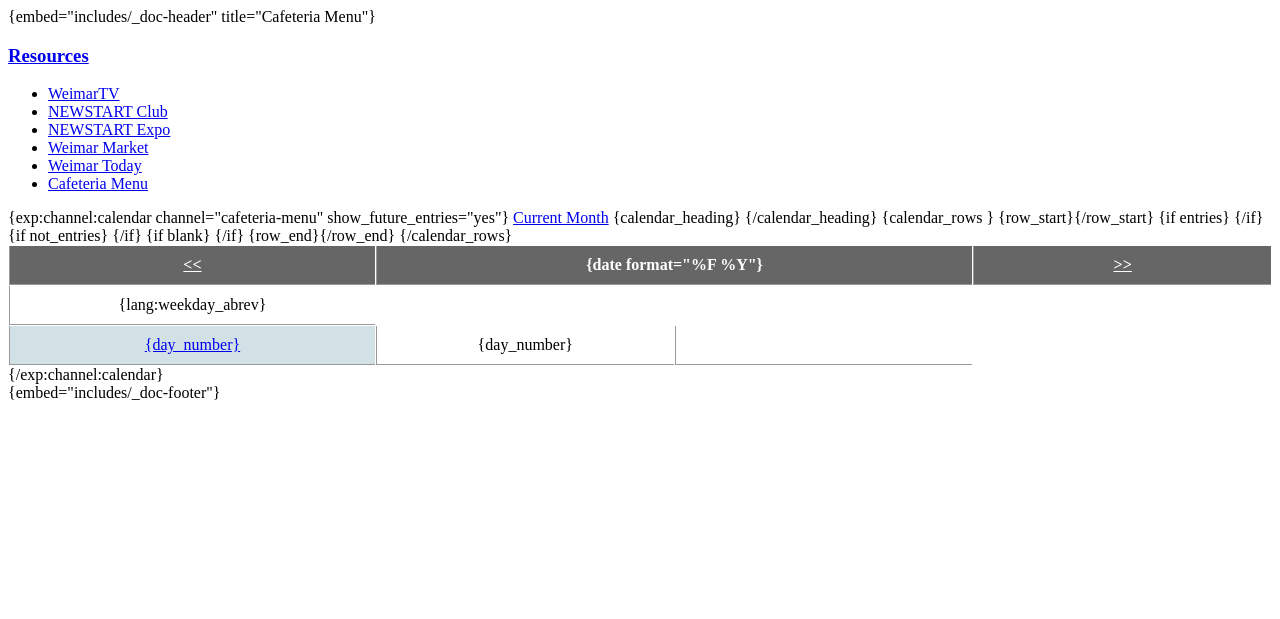
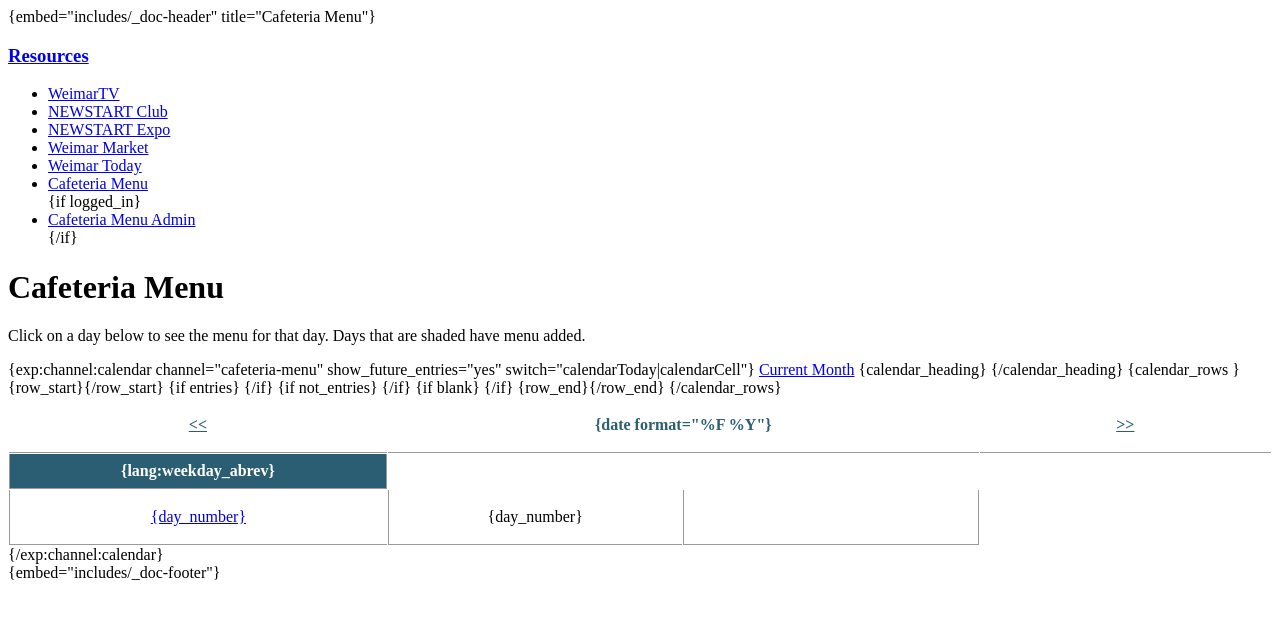
Before and after one commit to logz05/weimar.org, a PHP site: page /cafeteria-menu.php in a window 1280 px wide. Shown: the top 619 px of the page. Run offline with PHP 8.4, Linux system fonts and the light colour scheme; grey boxes are pictures that could not be loaded.

Commit message:
Added a cafeteria menu

```diff
--- a/template-files/resources/cafeteria-menu.php
+++ b/template-files/resources/cafeteria-menu.php
@@ -1,31 +1,53 @@
-
 {embed="includes/_doc-header" title="Cafeteria Menu"}
 <style>
 #calendar td, th {
   border-left: 1px solid #999;
   border-bottom: 1px solid #999;
   width: 120px;
-  padding: 10px 0;
+  padding: 18px 0;
   text-align: center;
 }
-
+#calendar td.weekday {
+  padding: 8px 0;
+  background: #2B5E72;
+  color: #fff;
+  font-weight: 600;
+}
 #calendar table {
   border-right: 1px solid #999;
   border-top: 1px solid #999;
 }
 
 #calendar th {
-  background: #666;
-  color: #fff;
+  background: #fff;
+  color: #2B5E72;
+  border: none;
+  border-bottom: 1px solid #999;
 }
 
 #calendar .other-month {
   background: #eee;
 }
-.current-month {
+td:last-child, th:last-child {
+	border-right: 1px solid #999;
 }
-.current-month.filled {
-  background:#d1e1e6;
+#calendar td.calendarToday {
+  border: 2px solid #2B5E72;
+}
+#calendar td.calendarCell.filled:hover {
+  background: #aec8d0;
+}
+td.calendarCell:hover,
+td.calendarToday:hover {
+  background: #eee;
+}
+
+#calendar td.calendarCell.filled {
+  padding: 0;
+}
+.calendarCell.filled a {
+  display: block;
+  padding: 18px 0;
 }
 #success {
   padding:10px;
@@ -35,7 +57,7 @@
   color:white;
 }
 .calendarMonthLinks a {
-  color:white;
+  color: #2B5E72;
 }
 </style>
 <div id="content-sub" class="rounded">
@@ -47,16 +69,18 @@
       <li><a href="http://newstartclub.com" title="NEWSTART Club">NEWSTART Club</a></li>
       <li><a href="http://newstartexpo.com" title="NEWSTART Expo">NEWSTART Expo</a></li>
       <li><a href="http://weimarmarket.com" title="Weimar Market">Weimar Market</a></li>
-      <li><a href="/resources/weimar-today/" title="Weimar Today">Weimar Today</a></li>
-      <li><a href="/resources/cafeteria-menu/" title="Featured Videos">Cafeteria Menu</a></li>
+      <li><a href="/weimartoday" title="Weimar Today">Weimar Today</a></li>
+      <li><a href="/resources/cafeteria-menu/" title="Cafeteria Menu">Cafeteria Menu</a></li>
+      {if logged_in}<li><a href="/resources/cafeteria-menu-admin/" title="Cafeteria Menu Admin">Cafeteria Menu Admin</a></li>{/if}
     </ul>
   </div><!-- END #sidebar -->
   <div id="section-head">
-    <div id="section-head-img" style="background-image:url(http://center.weimar.edu/assets/images/header/cafeteria.jpg)"></div>
+    <div id="section-head-img" style="background-image:url(/assets/images/header/cafeteria.jpg)"></div>
   </div>
   <div id="page-data">
-
-      {exp:channel:calendar channel="cafeteria-menu" show_future_entries="yes"}
+    <h1>Cafeteria Menu</h1>
+    <p>Click on a day below to see the menu for that day. Days that are shaded have menu added.</p>
+      {exp:channel:calendar channel="cafeteria-menu" show_future_entries="yes" switch="calendarToday|calendarCell"}
 
 <a href="/resources/cafeteria-menu/{current_time format='%Y/%m'}">Current Month</a>
 
@@ -92,9 +116,9 @@
 
     {if entries}
 
-    <td class='current-month filled' rel='hasEntry' align='center'>
+    <td class="{switch} filled" rel="hasEntry" align="center">
 
-      <a href="{day_path='/resources/meal-data/'}">{day_number}</a>
+      <a href="{day_path='/resources/cafeteria-menu-detail/'}">{day_number}</a>
 
     </td>
 
@@ -104,7 +128,7 @@
 
     {if not_entries}
 
-    <td class='current-month' align='center'>{day_number}</td>
+    <td class="{switch}" align="center">{day_number}</td>
 
     {/if}
 
@@ -112,7 +136,7 @@
 
     {if blank}
 
-    <td class='calendarBlank'></td>
+    <td class="calendarBlank"></td>
 
     {/if}
 
```
Also changed, not shown: template-files/resources/cafeteria-menu-add.php (+7 -7 lines), template-files/resources/cafeteria-menu-admin.php (+39 -19 lines), template-files/resources/cafeteria-menu-detail.php (added, +74 -0 lines), template-files/resources/cafeteria-menu-edit.php (+7 -7 lines).
